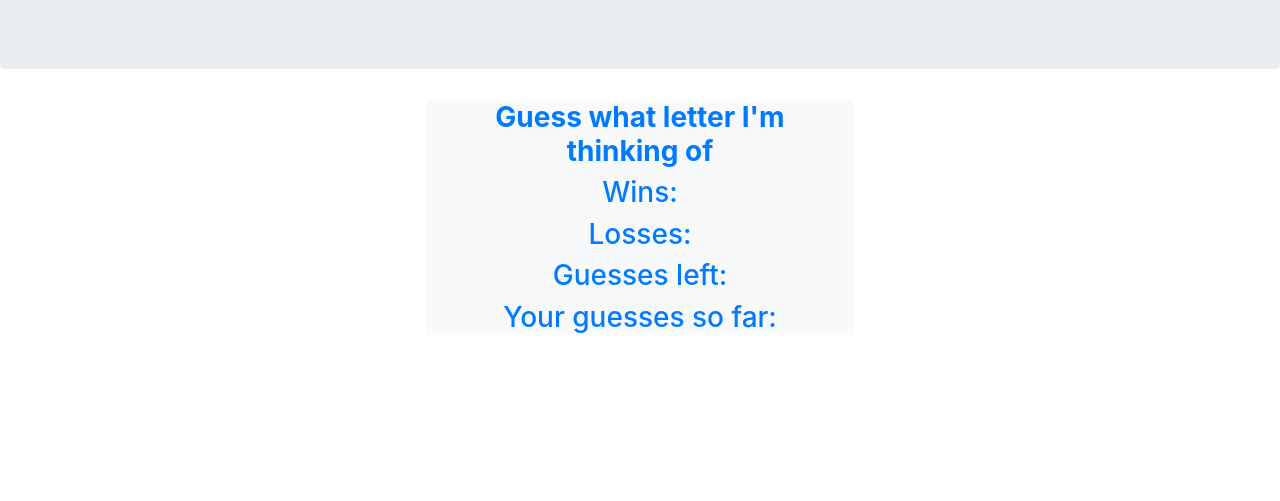
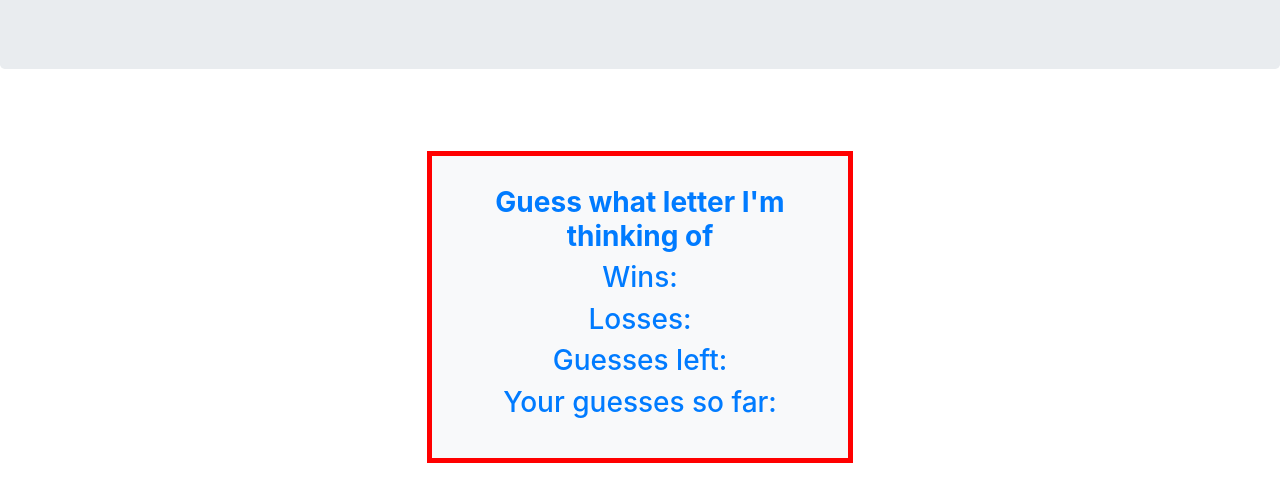
Before and after one commit to ivan-dealba/Psychic-Game, a plain HTML site: page index.html in a window 1280 px wide. Shown: the part 115-616 px from the top of the page. Drawn offline with nearby package versions, Linux system fonts and the light colour scheme.

Commit message:
Created an id in external style sheet to change apperance of content in body

```diff
--- a/assets/css/style.css
+++ b/assets/css/style.css
@@ -1,3 +1,5 @@
-h1, h3 {
-   color: white;
+#counter {
+    top: 50px;
+    padding: 30px;
+    border: red solid 5px;
 }
```
